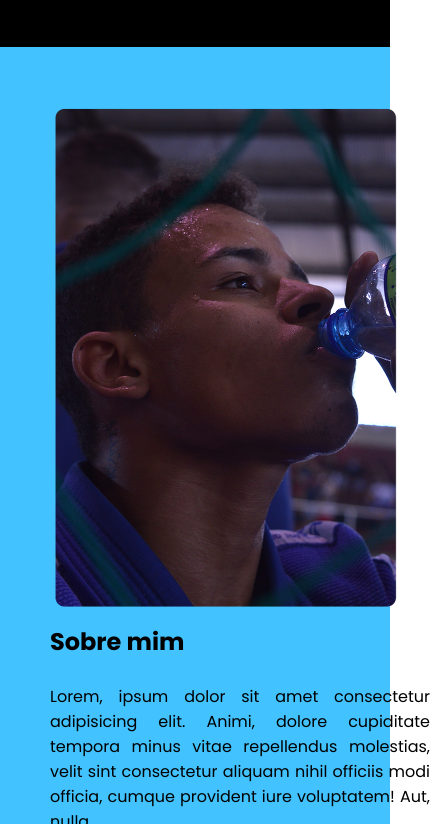
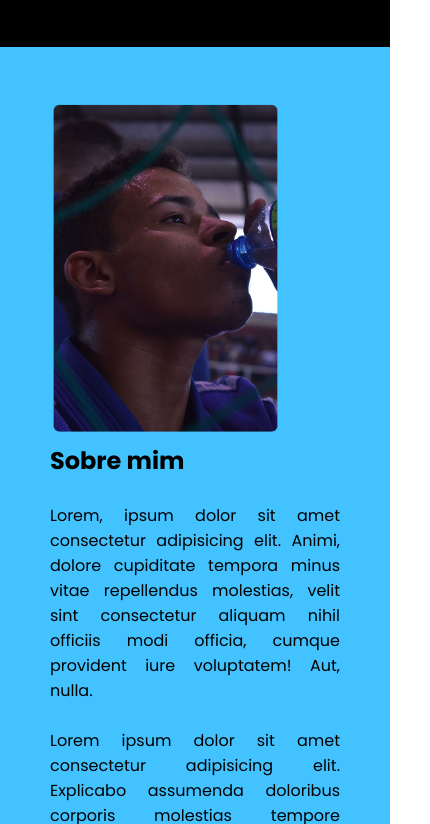
Before and after one commit to MarkosComK/MarkosComK.github.io, a plain HTML site: page index.html in a window 390 px wide. Shown: the part 797-1621 px from the top of the page, 430 px wide, since content can reach past the window. Drawn offline with Linux system fonts and the light colour scheme.

Commit message:
Mudança no stylecss

```diff
--- a/style.css
+++ b/style.css
@@ -193,7 +193,7 @@ header #toggle:after{
 }
 @media (max-width: 767px){
     #sobreimg1{
-        max-width: 350px;
+        max-width: 230px;
     }
     header{
         padding: 20px 50px;
```
